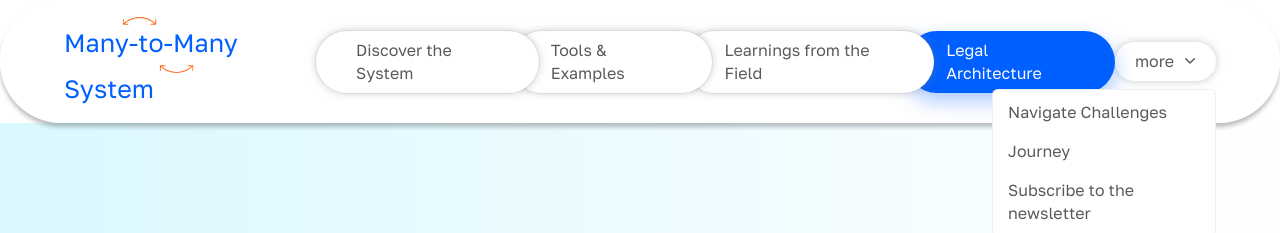
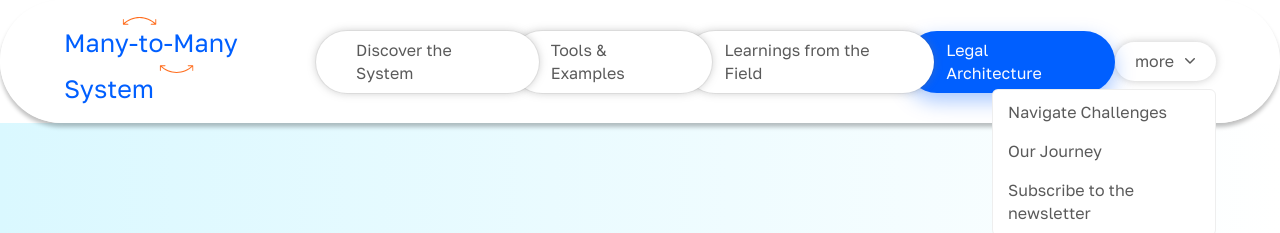
Before and after one commit to Dark-Matter-Labs/many_to_many, a Next.js app: page /legal-tools in a window 1280 px wide. Both pictures are taken after a click on the button "more". Shown: the top 233 px of the page. Built offline with nearby package versions, Linux system fonts and the light colour scheme.

Commit message:
copy edit in nav

```diff
--- a/components/Navbar.jsx
+++ b/components/Navbar.jsx
@@ -103,7 +103,7 @@ export const Navbar = ({ activePage, transparent = false }) => {
                   href="/journey"
                   className="font-galosText text-grey-600 data-focus:text-grey-800 block px-4 py-2 text-sm data-focus:bg-[#D7E6FF] data-focus:outline-hidden"
                 >
-                  Journey
+                  Our Journey
                 </Link>
               </MenuItem>
               <MenuItem>
```
